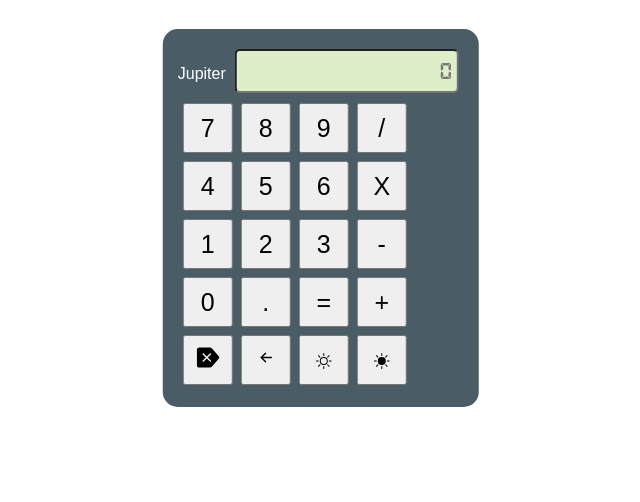
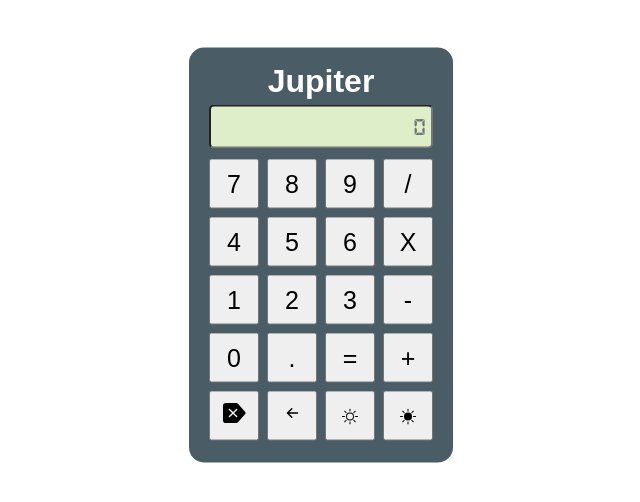
Before and after one commit to clesiosantos1/Clesio-Santos-calculadora, a plain HTML site: page index.html in a window 1280 px wide. Shown: the whole page, without its empty margins (319-959 px from the left). Drawn offline with Linux system fonts and the light colour scheme.

Commit message:
alterado o site

```diff
--- a/css/estilo.css
+++ b/css/estilo.css
@@ -8,18 +8,14 @@
     src: url('../dafont/DS-DIGIB.TTF');
 }
 
-body{
-    display: flex;
-}
+
 .fundo{
-
     min-width: 100%;
     min-height: 100vh;
     color: white;
     font-family: Arial, Helvetica, sans-serif;
+}
 
-
-}
 
 .calculadora{
     position: absolute;
@@ -30,8 +26,8 @@ body{
     border-radius: 15px;
     padding: 15px;
     margin-top: -10em;
+}
 
-}
 
 .botao{
     width: 50px;
@@ -39,17 +35,18 @@ body{
     font-size: 25px;
     cursor: pointer;
     margin: 3px;
+}
 
-}
 
 h1{
  text-align: center;
 }
 
+
 #resultado{
    background-color: rgb(221, 238, 200);
    width: 210px;
-min-height: 30px;
+   height: 30px;
    color: black;
    margin: 5px;
    font-size: 25px;
@@ -58,16 +55,15 @@ min-height: 30px;
    border-radius: 5px;
    font-family: dafont;
    overflow-wrap: break-word;
+}
 
-
-}
 
 
 .botao:hover{
     background-color: rgb(40, 38, 38);
     color: white;
+}
 
-}
 
 /* .limpar{
     width: 100%;
--- a/index.html
+++ b/index.html
@@ -1,5 +1,5 @@
 <!DOCTYPE html>
-<html lang="en">
+<html lang="pt-br">
 
 <head>
     <meta charset="UTF-8">
@@ -12,11 +12,13 @@
 <body>
 
     <div class="fundo">
+
         <div class="calculadora">
-            Jupiter
+
             <!--p id="resultado" value="0
 
             "></p-->
+            <h1>Jupiter</h1>
             <input type="text" name="resultado" id="resultado" placeholder="0" onkeypress="enter()">
 
             <table>
--- a/js/scrip.js
+++ b/js/scrip.js
@@ -1,55 +1,53 @@
 /*dando um click nos botoes vai chamr a funcao insert*/
 
-function insert(num)/* vai receber um parametro num, que vai enterder que esta vindo um numero */
-{
+function insert(num)/* vai receber um parametro num, que vai enterder que esta vindo um numero */ {
     var numero = document.getElementById('resultado').value; /* vai pegar o numero que foi digitado e vai acrescentando outros ao lado */
- document.getElementById('resultado').value = numero+num;
-  console.log(num);
-
-
+    document.getElementById('resultado').value = numero + num;
 }
 
 /* funcao limpar */
 
-function clean(){
+function clean() {
     document.getElementById('resultado').value = "";
 }
 
 /* funcao limpar um por um */
-function back(){
+function back() {
     var resultado = document.getElementById('resultado').value;
-    document.getElementById('resultado').value = resultado.substring(0, resultado. length -1); /* vai deminuir cada elemento  */
+    document.getElementById('resultado').value = resultado.substring(0, resultado.length - 1); /* vai deminuir cada elemento  */
 }
 
 
-/* funcao calcular */
+/*funcao calcular */
 
-function calcular(){
+function calcular() {
     var resultado = document.getElementById('resultado').value;
 
-    if(resultado){
+    if (resultado) {
         document.getElementById('resultado').value = eval(resultado); /* esta funcao vai ser responsavel por fazer os calculos de todas as operacoes */
-    }else{
+    } else {
         document.getElementById("resultado").value = "Nada";
+        alert("precnha o campo");
     }
-
 }
 
 
-function botao(){
+
+
+
+
+function botao() {
     document.body.style.backgroundColor = "white";
-
 }
 
-function botao1(){
+function botao1() {
     document.body.style.backgroundColor = "black";
-
 }
 
 // Obter o campo de entrada
 var input = document.getElementById("resultado");
 // executa uma função quando o usuário pressiona uma tecla no teclado
-input.addEventListener("keypress", function(event) {
+input.addEventListener("keypress", function (event) {
     // Se o usuário pressionar a tecla "Enter" no teclado
     if (event.key === "Enter") {
         // Cancele a ação padrão, se necessário
```
Lines whose indentation alone changed are shown as unchanged.
